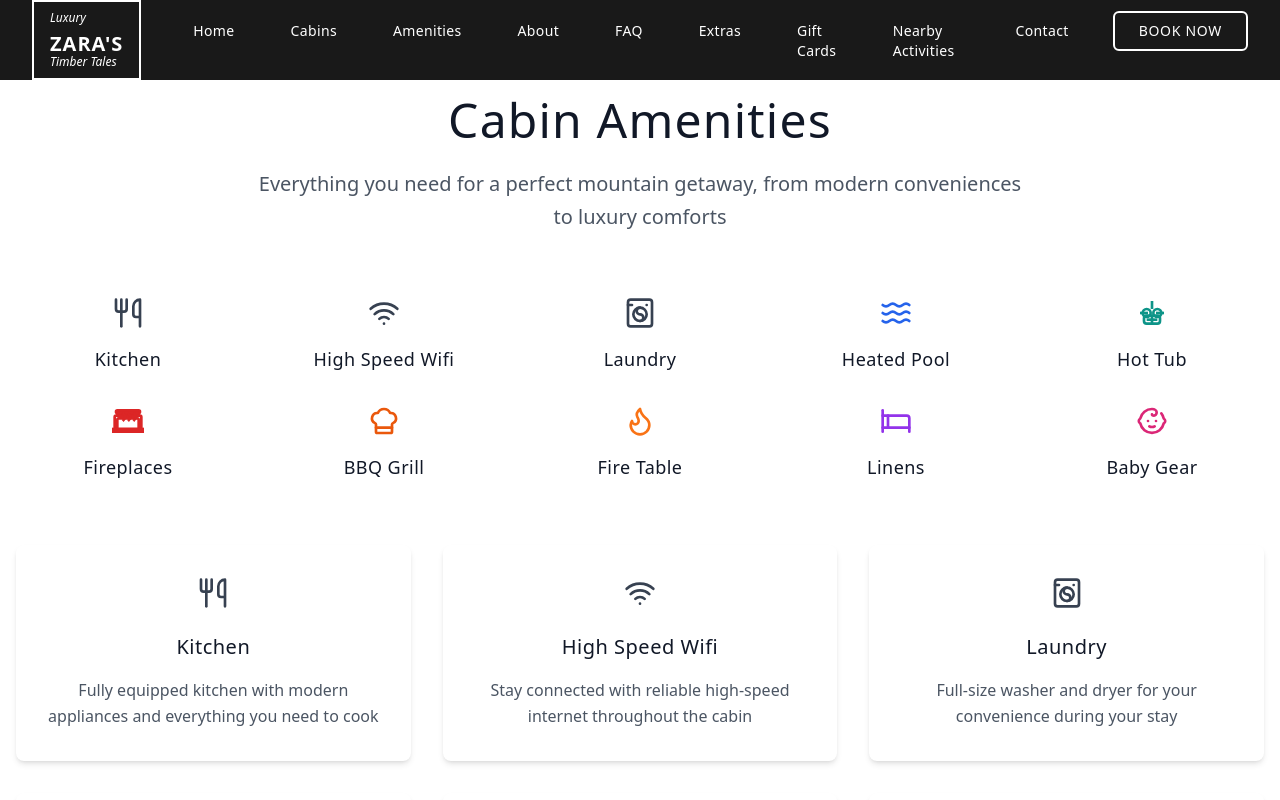
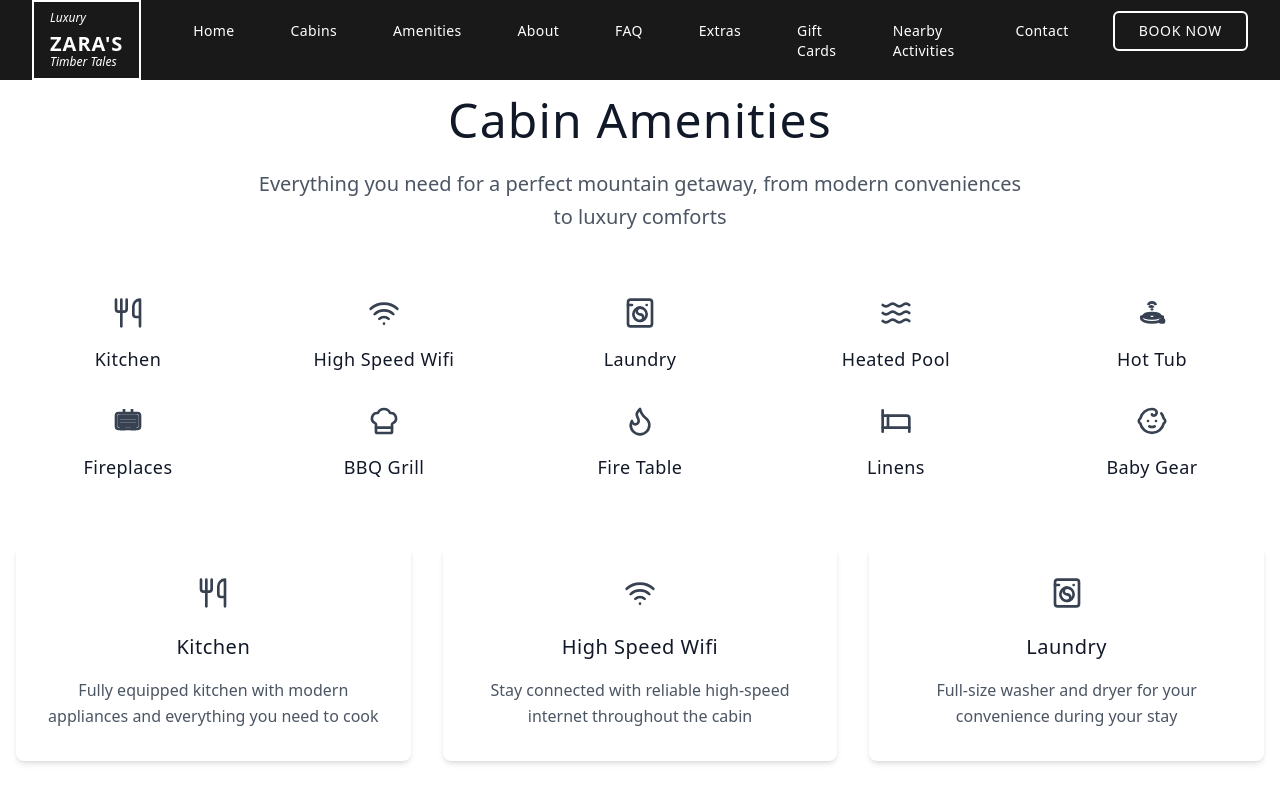
Before and after one commit to kchandrasekhar01/timber-tales-escape-portal, a React (Vite) app: page /amenities in a window 1280 px wide. Shown: the top 800 px of the page. Built offline with nearby package versions, Linux system fonts and the light colour scheme.

Commit message:
Update hot tub icon and style icons
Update hot tub icon and make all amenity icons black and white.

```diff
--- a/src/components/Amenities.tsx
+++ b/src/components/Amenities.tsx
@@ -1,4 +1,3 @@
-
 import { Card, CardContent } from "@/components/ui/card";
 import {
   Utensils,
@@ -29,21 +28,27 @@ export const Amenities = () => {
       description: "Full-size washer and dryer for your convenience during your stay"
     },
     {
-      icon: <Waves className="w-8 h-8 text-blue-600" />,
+      icon: <Waves className="w-8 h-8 text-gray-700" />,
       title: "Heated Pool",
       description: "Private heated indoor pool for year-round swimming enjoyment"
     },
     {
       icon: (
-        <svg className="w-8 h-8 text-teal-600" viewBox="0 0 24 24" fill="none" stroke="currentColor" strokeWidth="2">
-          <circle cx="8" cy="12" r="3" />
-          <circle cx="16" cy="12" r="3" />
-          <path d="M12 3v6" />
-          <path d="M12 15v6" />
-          <path d="M3 12h6" />
-          <path d="M15 12h6" />
-          <rect x="6" y="14" width="12" height="6" rx="2" />
-          <path d="M8 17h8" />
+        <svg className="w-8 h-8 text-gray-700" viewBox="0 0 24 24" fill="none" stroke="currentColor" strokeWidth="2">
+          <ellipse cx="12" cy="16" rx="8" ry="3" />
+          <ellipse cx="12" cy="14" rx="6" ry="2" />
+          <path d="M4 14v2" />
+          <path d="M6 14v2" />
+          <path d="M8 14v2" />
+          <path d="M10 14v2" />
+          <path d="M14 14v2" />
+          <path d="M16 14v2" />
+          <path d="M18 14v2" />
+          <path d="M20 14v2" />
+          <path d="M9 6c0.5-1 1.5-2 3-2s2.5 1 3 2" />
+          <path d="M10 8c0.3-0.6 0.8-1 1.5-1s1.2 0.4 1.5 1" />
+          <path d="M11.5 10c0.2-0.3 0.4-0.5 0.5-0.5s0.3 0.2 0.5 0.5" />
+          <rect x="18" y="17" width="3" height="2" rx="0.5" />
         </svg>
       ),
       title: "Hot Tub",
@@ -51,37 +56,38 @@ export const Amenities = () => {
     },
     {
       icon: (
-        <svg className="w-8 h-8 text-red-600" viewBox="0 0 24 24" fill="none" stroke="currentColor" strokeWidth="2">
-          <rect x="3" y="4" width="18" height="2" rx="1" />
-          <rect x="4" y="6" width="16" height="2" rx="1" />
-          <rect x="2" y="8" width="20" height="12" rx="1" />
-          <rect x="4" y="10" width="16" height="8" rx="1" />
-          <path d="M8 12c1-1 2-2 2-3s-1-2-2-3" />
-          <path d="M12 12c1-1 2-2 2-3s-1-2-2-3" />
-          <path d="M16 12c1-1 2-2 2-3s-1-2-2-3" />
-          <rect x="1" y="18" width="22" height="2" />
+        <svg className="w-8 h-8 text-gray-700" viewBox="0 0 24 24" fill="none" stroke="currentColor" strokeWidth="2">
+          <rect x="3" y="6" width="18" height="12" rx="2" />
+          <rect x="5" y="8" width="14" height="8" rx="1" />
+          <path d="M7 16h2v2H7z" />
+          <path d="M15 16h2v2h-2z" />
+          <path d="M9 3v3" />
+          <path d="M15 3v3" />
+          <path d="M6 10h12" />
+          <path d="M6 12h12" />
+          <path d="M6 14h12" />
         </svg>
       ),
       title: "Fireplaces",
       description: "Cozy fireplaces throughout the cabin for warmth and ambiance"
     },
     {
-      icon: <ChefHat className="w-8 h-8 text-orange-600" />,
+      icon: <ChefHat className="w-8 h-8 text-gray-700" />,
       title: "BBQ Grill",
       description: "Outdoor grilling station perfect for family barbecues and gatherings"
     },
     {
-      icon: <Flame className="w-8 h-8 text-orange-500" />,
+      icon: <Flame className="w-8 h-8 text-gray-700" />,
       title: "Fire Table",
       description: "Outdoor fire table for evening gatherings under the stars"
     },
     {
-      icon: <Bed className="w-8 h-8 text-purple-600" />,
+      icon: <Bed className="w-8 h-8 text-gray-700" />,
       title: "Linens",
       description: "Premium quality linens and towels provided for all guests"
     },
     {
-      icon: <Baby className="w-8 h-8 text-pink-600" />,
+      icon: <Baby className="w-8 h-8 text-gray-700" />,
       title: "Baby Gear",
       description: "High chair, pack-n-plays, and other essentials for traveling with little ones"
     }
```
